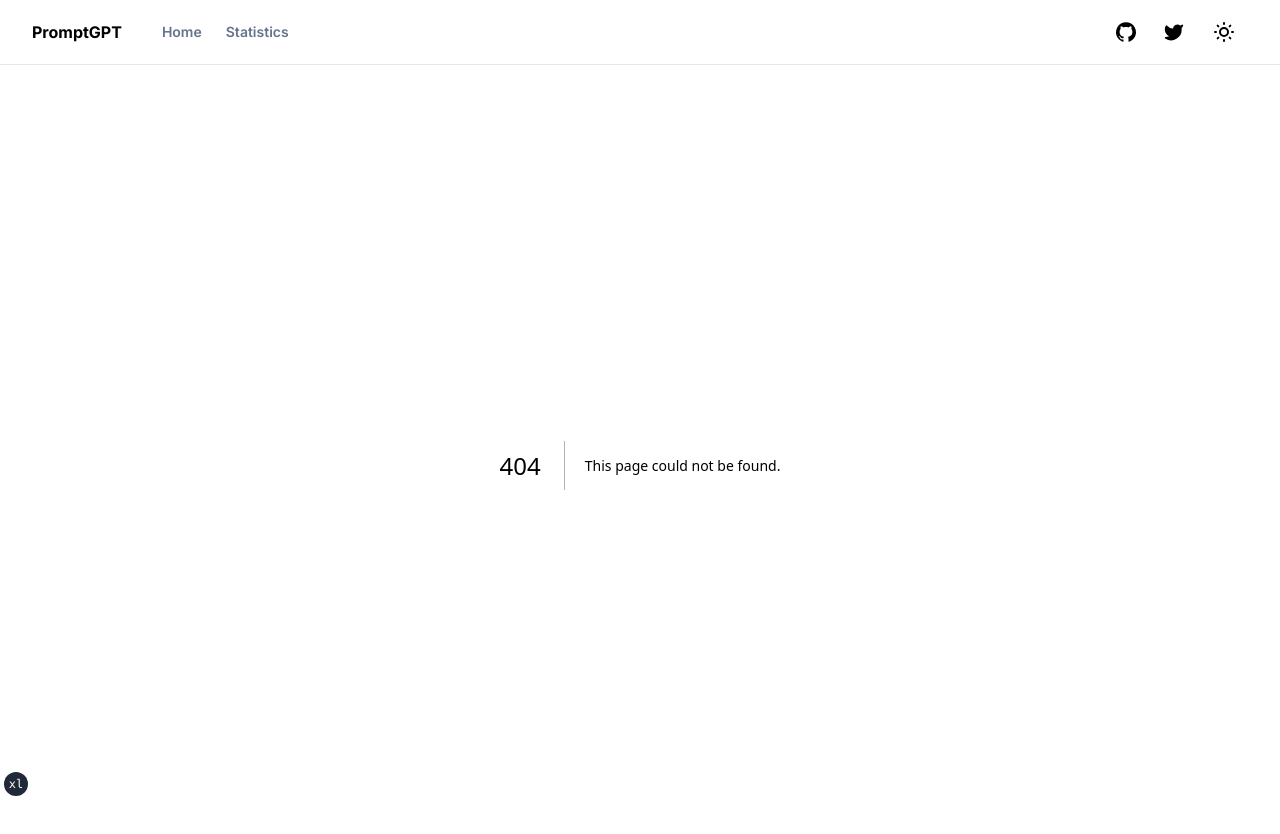
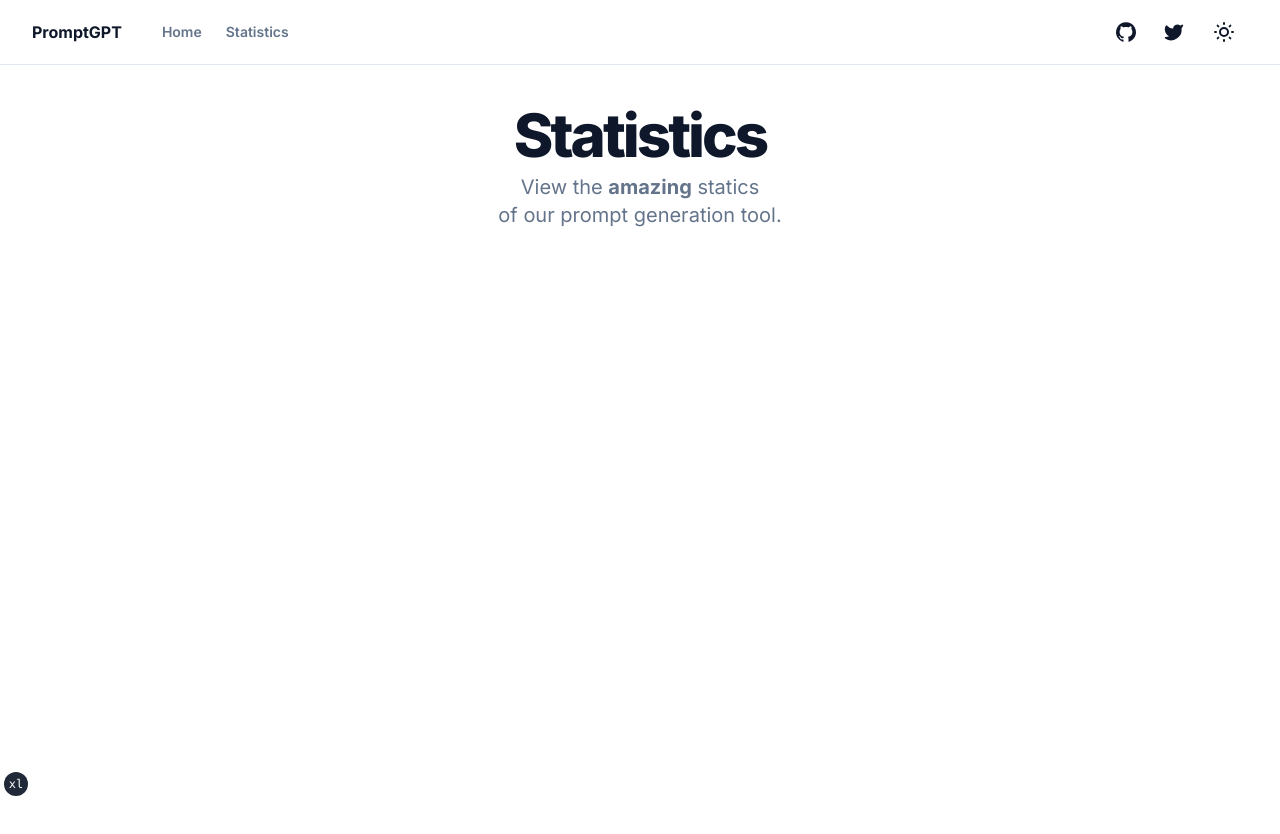
Before and after one commit to arihanv/PromptGPT, a Next.js app: page /documentation in a window 1280 px wide. Before the commit this address had no page. Shown: the top 834 px of the page. After the commit the page ends 800 px from the top, so only its background shows below. Built offline with nearby package versions, Linux system fonts and the light colour scheme.

Commit message:
Adding Two Pages Into Nav Bar.
Adding two new folders to start two new pages within the navigation bar for team page & documentation.

```diff
--- /dev/null
+++ b/app/documentation/page.tsx
@@ -0,0 +1,22 @@
+import Link from "next/link"
+import { ArrowRight } from "lucide-react"
+
+import { siteConfig } from "@/config/site"
+import { buttonVariants } from "@/components/ui/button"
+import { Textarea } from "@/components/ui/textarea"
+
+export default function StatsPage() {
+  return (
+    <section className="container grid items-center gap-6 pb-8 pt-6 md:py-10">
+      <div className="flex flex-col items-center gap-2">
+        <h1 className="text-3xl font-extrabold leading-tight tracking-tighter sm:text-3xl md:text-5xl lg:text-6xl">
+          Statistics
+        </h1>
+        <p className="max-w-[700px] text-lg text-muted-foreground sm:text-xl text-center">
+          View the <b>amazing</b> statics <br className="hidden sm:inline" /> of
+          our prompt generation tool.
+        </p>
+      </div>
+    </section>
+  )
+}
--- /dev/null
+++ b/app/team/page.tsx
@@ -0,0 +1,22 @@
+import Link from "next/link"
+import { ArrowRight } from "lucide-react"
+
+import { siteConfig } from "@/config/site"
+import { buttonVariants } from "@/components/ui/button"
+import { Textarea } from "@/components/ui/textarea"
+
+export default function StatsPage() {
+  return (
+    <section className="container grid items-center gap-6 pb-8 pt-6 md:py-10">
+      <div className="flex flex-col items-center gap-2">
+        <h1 className="text-3xl font-extrabold leading-tight tracking-tighter sm:text-3xl md:text-5xl lg:text-6xl">
+          Statistics
+        </h1>
+        <p className="max-w-[700px] text-lg text-muted-foreground sm:text-xl text-center">
+          View the <b>amazing</b> statics <br className="hidden sm:inline" /> of
+          our prompt generation tool.
+        </p>
+      </div>
+    </section>
+  )
+}
```
